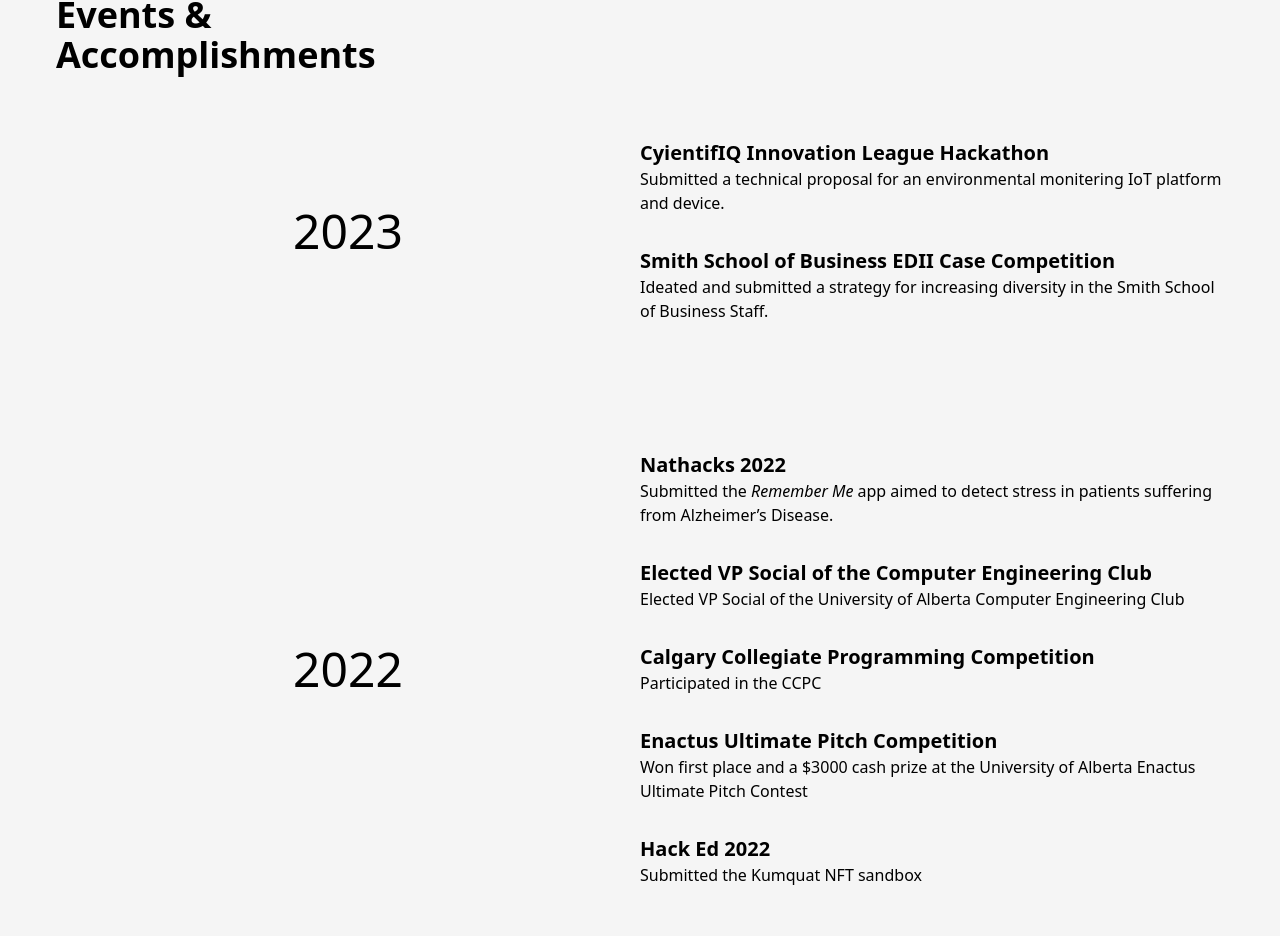
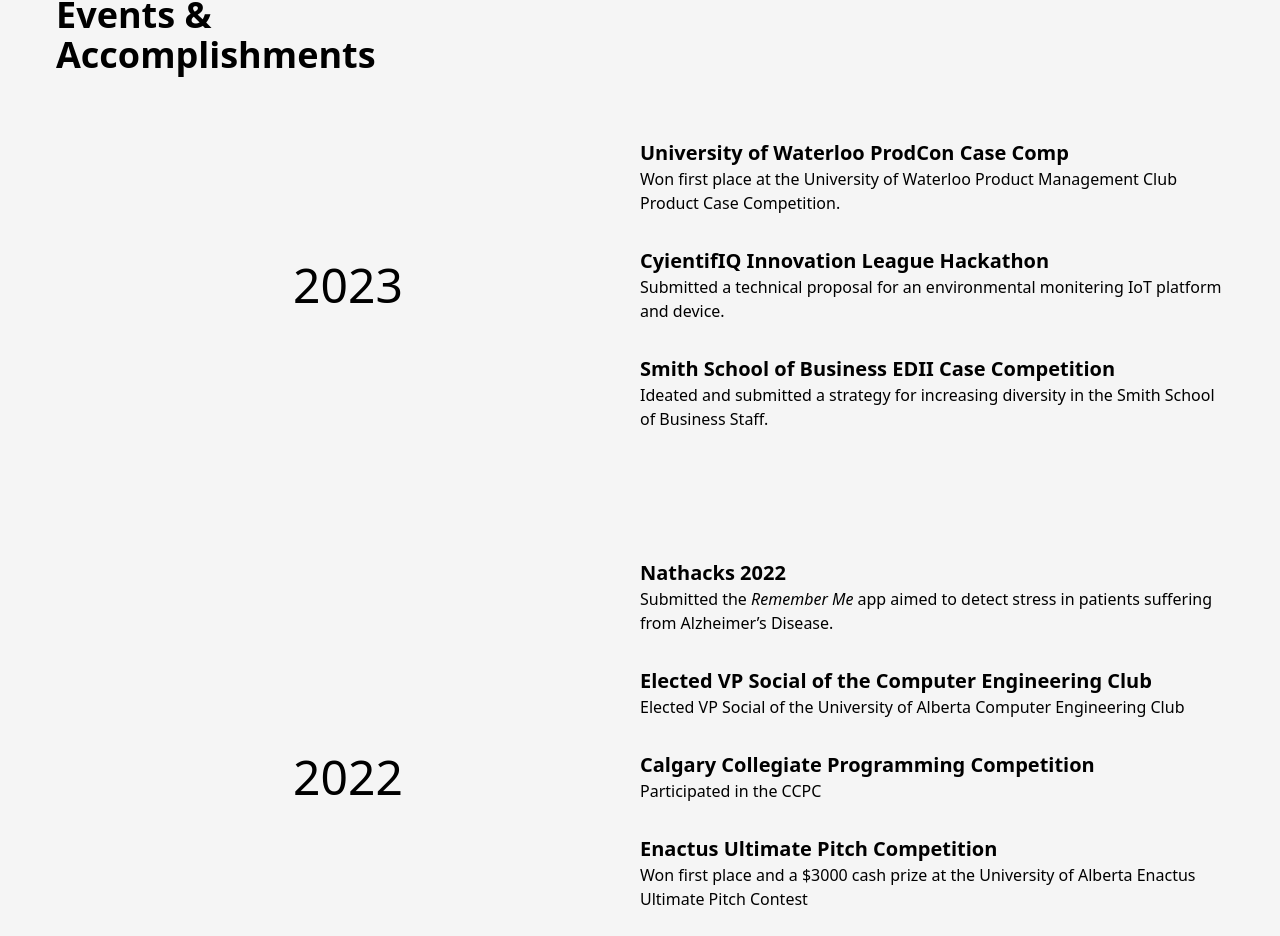
Before and after one commit to ArjunMehta01/personal_site_2, a React app: page /work in a window 1280 px wide. Shown: the part 1145-2081 px from the top of the page. Built offline with nearby package versions, Linux system fonts and the light colour scheme.

Commit message:
prodcon update

```diff
--- a/src/pages/Work.js
+++ b/src/pages/Work.js
@@ -83,6 +83,9 @@
                                 <Year className="text-5xl">2023</Year>
                             </div>
                             <div>
+                                <Event name="University of Waterloo ProdCon Case Comp">
+                                    Won first place at the University of Waterloo Product Management Club Product Case Competition.
+                                </Event>
                                 <Event name="CyientifIQ Innovation League Hackathon">
                                     Submitted a technical proposal for an environmental monitering IoT platform and device.
                                 </Event>
```
